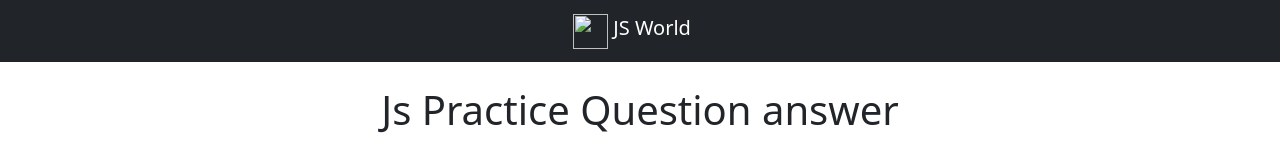
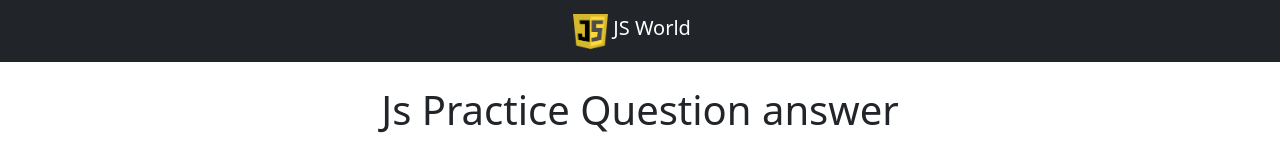
Before and after one commit to asifsikder23/Js-world, a plain HTML site: page practice-day-01.html in a window 1280 px wide. Shown: the top 160 px of the page. Drawn offline with nearby package versions, Linux system fonts and the light colour scheme; the site is published under a folder, as on GitHub Pages, so addresses that start at the root find nothing.

Commit message:
images modify

```diff
--- a/practice-day-01.html
+++ b/practice-day-01.html
@@ -21,7 +21,7 @@
         <nav class="navbar bg-dark">
             <div class="container-fluid d-flex justify-content-center">
               <a class="navbar-brand text-white" href="index.html">
-                <img src="/images/computer-icons-logo-brand-javascript-javaserver-pages-free-892749.png" alt="" width="35" height="35" class="d-inline-block align-text-top">
+                <img src="images/computer-icons-logo-brand-javascript-javaserver-pages-free-892749.png" alt="" width="35" height="35" class="d-inline-block align-text-top">
                 JS World
               </a>
             </div>
```
